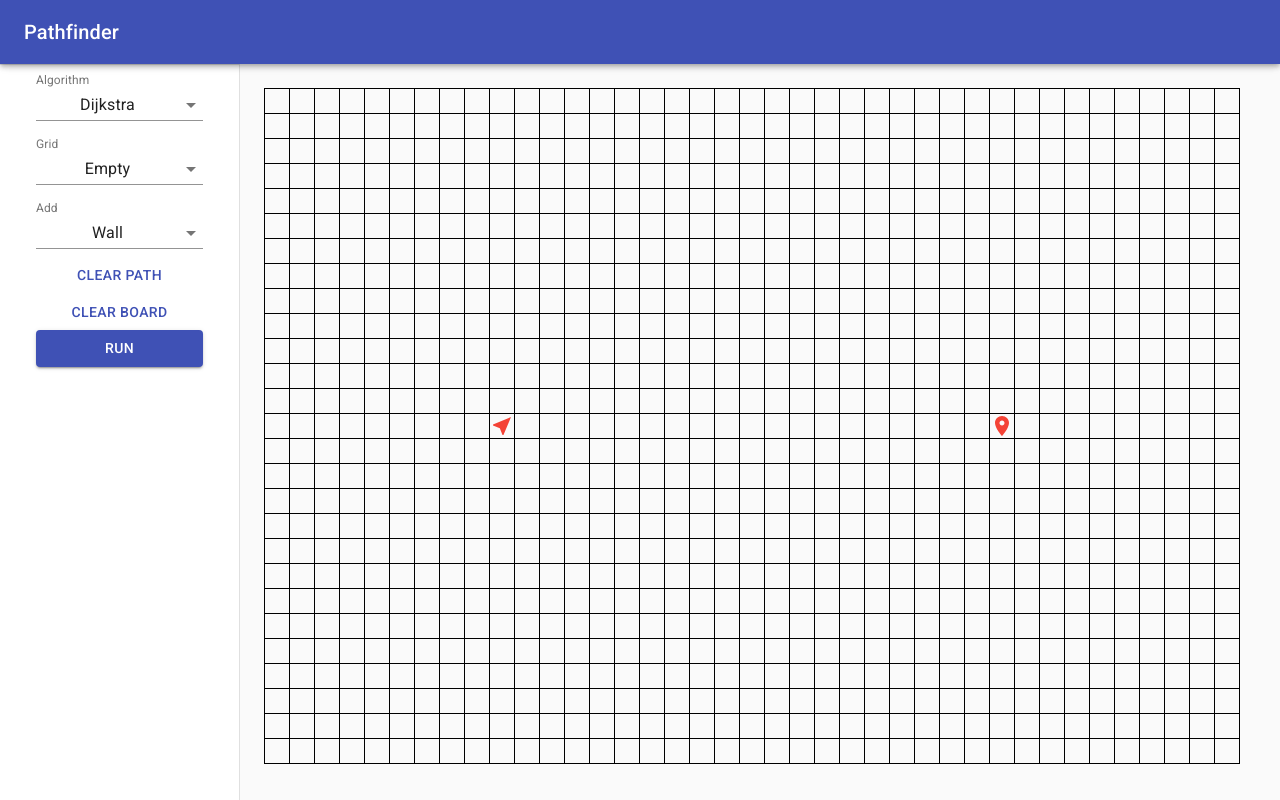
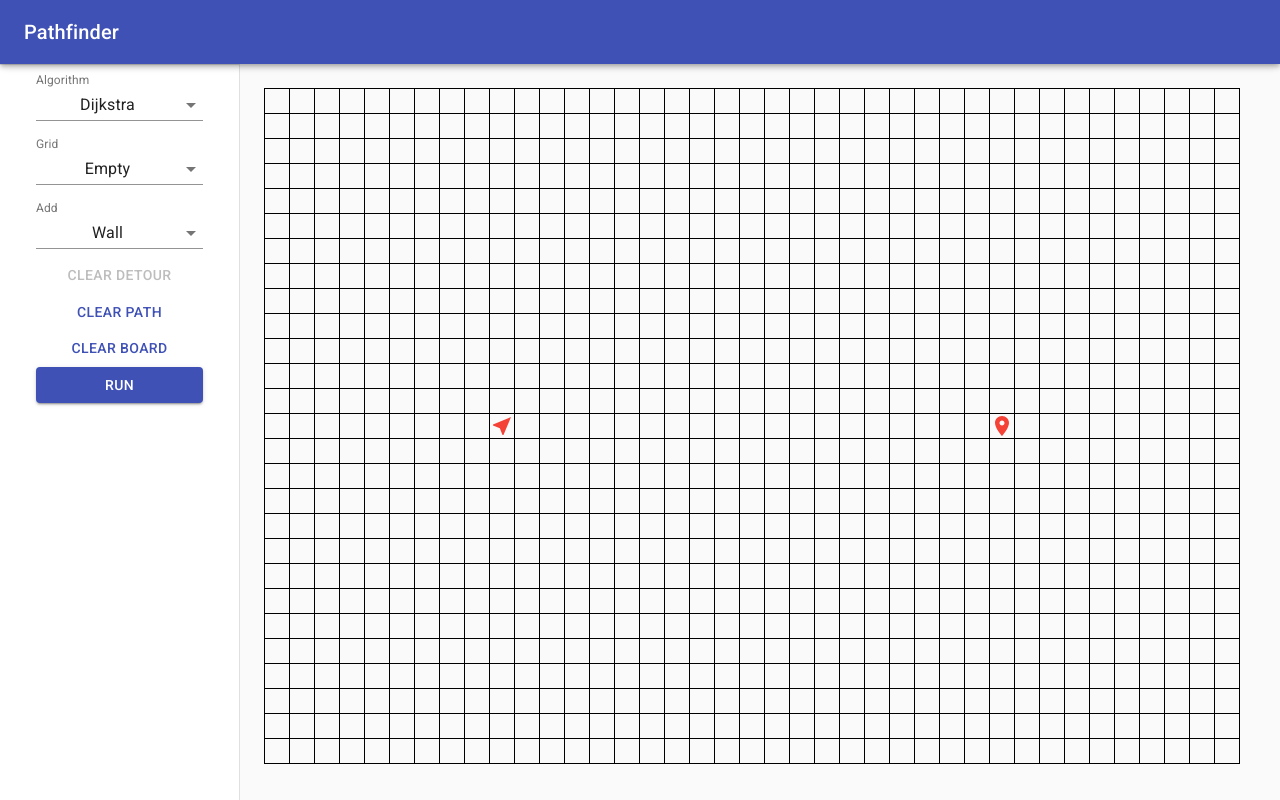
Before and after one commit to darragh3277/pathfinder, a React (Create React App) app: page / in a window 1280 px wide. Built offline with nearby package versions, Linux system fonts and the light colour scheme.

Commit message:
add clear detour button

```diff
--- a/src/App.js
+++ b/src/App.js
@@ -62,21 +62,9 @@ function Pathfinder() {
     setSelectedGrid("Empty");
   };
 
-  // const handleClickDetourButton = (e) => {
-  //   if (!detourAdded) {
-  //     setSelectedObject(GRID_OBJECTS.DETOUR);
-  //   } else {
-  //     const newGrid = grid.map((rows) => {
-  //       return rows.map((node) => {
-  //         return node.objectType === GRID_OBJECTS.DETOUR
-  //           ? GRID_OBJECTS.EMPTY
-  //           : node;
-  //       });
-  //     });
-  //     setDetourAdded(false);
-  //     setGrid(newGrid);
-  //   }
-  // };
+  const handleClickClearDetourButton = (e) => {
+    setDetourAdded(false);
+  };
 
   const handleClickClearPathButton = (e) => {
     const newGrid = grid.map((rows) => {
@@ -222,7 +210,7 @@ function Pathfinder() {
     //causes performance issues. I've implemented a hacky
     //solution to update the DOM directly using refs.
     //This should not be replicated
-    if (selectedObject === GRID_OBJECTS.WALL) {
+    if (selectedObject === "Wall") {
       switch (node.objectType) {
         case GRID_OBJECTS.EMPTY:
           ref.current.classList.add("wall");
@@ -240,7 +228,7 @@ function Pathfinder() {
         default:
           return;
       }
-    } else if (selectedObject === GRID_OBJECTS.WEIGHT) {
+    } else if (selectedObject === "Weight") {
       switch (node.objectType) {
         case GRID_OBJECTS.EMPTY:
           ref.current.classList.add("weight");
@@ -258,12 +246,12 @@ function Pathfinder() {
         default:
           return;
       }
-    } else if (selectedObject === GRID_OBJECTS.DETOUR) {
+    } else if (selectedObject === "Detour") {
       ref.current.classList.remove("weight");
       ref.current.classList.remove("wall");
       node.objectType = GRID_OBJECTS.DETOUR;
       setDetourAdded(true);
-      setSelectedObject(GRID_OBJECTS.WALL);
+      setSelectedObject("Wall");
     }
   };
 
@@ -325,6 +313,7 @@ function Pathfinder() {
         handleClickClearPathButton={handleClickClearPathButton}
         handleClickClearBoardButton={handleClickClearBoardButton}
         handleClickRunButton={handleClickRunButton}
+        handleClickClearDetourButton={handleClickClearDetourButton}
       />
       <Grid
         gridRef={gridRef}
--- a/src/components/sidebar/Sidebar.js
+++ b/src/components/sidebar/Sidebar.js
@@ -40,17 +40,19 @@ const useStyles = makeStyles((theme) => ({
 const Sidebar = (props) => {
   const {
     window,
-    handleDrawerToggle,
     mobileOpen,
-    handleAlgorithmChange,
-    selectedAlgorithm,
-    handleGridChange,
+    detourAdded,
     selectedGrid,
     selectedObject,
+    handleGridChange,
+    selectedAlgorithm,
+    handleDrawerToggle,
+    handleClickRunButton,
+    handleAlgorithmChange,
+    handleChangeSelectedObject,
     handleClickClearPathButton,
     handleClickClearBoardButton,
-    handleClickRunButton,
-    handleChangeSelectedObject,
+    handleClickClearDetourButton,
   } = props;
   const theme = useTheme();
   const container =
@@ -80,6 +82,16 @@ const Sidebar = (props) => {
         options={OPTIONAL_OBJECTS}
         label="Add"
       />
+      <Grid>
+        <Button
+          className={classes.button}
+          color="primary"
+          onClick={handleClickClearDetourButton}
+          disabled={!detourAdded}
+        >
+          Clear Detour
+        </Button>
+      </Grid>
       <Grid>
         <Button
           className={classes.button}
```
